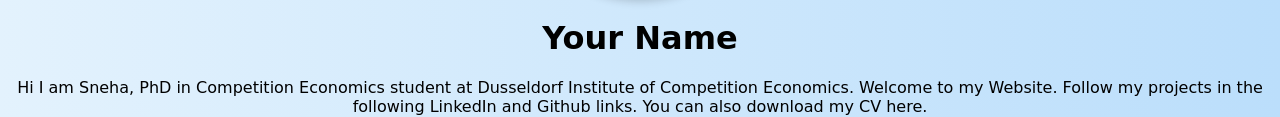
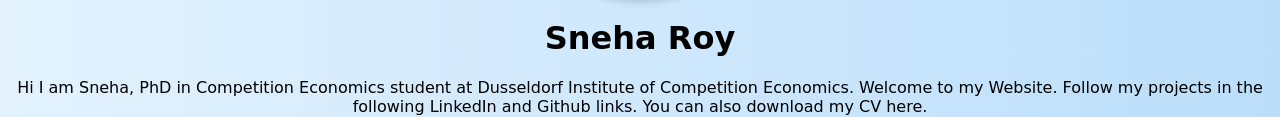
Before and after one commit to Palit2308/Starter-Website-Trial, a plain HTML site: page serious.html in a window 1280 px wide. Shown: the part 459-576 px from the top of the page. Drawn offline with Linux system fonts and the light colour scheme.

Commit message:
Update serious.html

```diff
--- a/serious.html
+++ b/serious.html
@@ -11,7 +11,7 @@
     <div class="container">
         <img src="pic2.PNG" alt="Your Profile Picture" class="profile-pic">
         <div class="bio">
-            <h1>Your Name</h1>
+            <h1>Sneha Roy</h1>
             <p>Hi I am Sneha,  PhD in Competition Economics student at Dusseldorf Institute of Competition Economics. Welcome to my Website. Follow my projects in the following LinkedIn and Github links. You can also download my CV here.</p>
             <div class="links">
                 <a href="https://www.linkedin.com/in/sneha-roy-4a6117245/" target="_blank" class="btn">LinkedIn</a>
```
